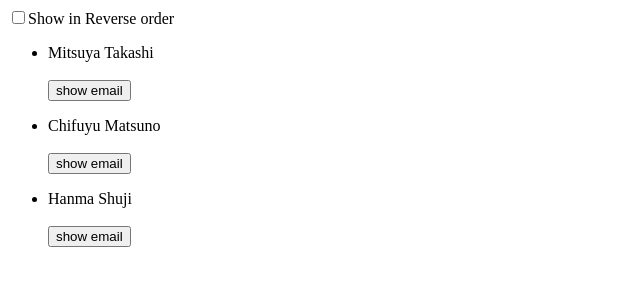
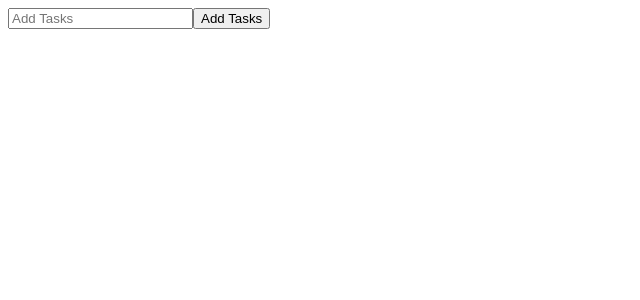
Before and after one commit to mitsuya-creator/reactJS, a React (Create React App) app: page / in a window 1280 px wide. Shown: the top 300 px of the page, without its empty margins (0-640 px from the left). Built offline with nearby package versions, Linux system fonts and the light colour scheme.

Commit message:
CRtaskList

```diff
--- a/src/index.js
+++ b/src/index.js
@@ -1,29 +1,18 @@
 import React from 'react';
 import ReactDOM from 'react-dom/client';
-import initialContact from './reactDev/contactData';
-import ListContacts from './reactDev/misplacedInList';
+import AddTasks from './reactDev/createTasks';
+import ListTask from './reactDev/listTasks';
 import { useState } from 'react';
 
+const initialTasks = [];
+
 export default function App() {
-  const [checkbox, setCheckBox] = useState(false);
-  const displayContacts = [...initialContact];
-  if (checkbox) {
-    displayContacts.reverse();
-  }
+  const [add, setAdd] = useState(initialTasks);
+  console.log(add);
   return (
     <>
-      <label>
-        <input type="checkbox" checked={checkbox} onChange={e => {
-          setCheckBox(e.target.checked);
-        }} />
-        Show in Reverse order
-      </label>
-      <ul>
-        {displayContacts.map(contact =>
-          <ListContacts contact={contact} key={contact.id} />
-        )
-        }
-      </ul>
+      <AddTasks setAdd={setAdd} />
+      <ListTask tasks={add} setTasks={setAdd} />
     </>
   )
 }
--- /dev/null
+++ b/src/reactDev/createTasks.js
@@ -0,0 +1,19 @@
+import React, { useState } from "react";
+
+export default function AddTasks({ setAdd }) {
+    const [text, setText] = useState("");
+    const handleAddBtn = () => {
+        setAdd(newTask => [...newTask, { title: text, done: false, id: text }]);
+        setText("");
+    }
+    const handleOnChange = e => {
+        setText(e.target.value);
+    }
+    return (
+        <>
+            <input type="text" value={text} placeholder="Add Tasks" onChange={e => handleOnChange(e)} />
+            <button type="button" onClick={handleAddBtn}>Add Tasks</button>
+        </>
+    )
+
+}
--- /dev/null
+++ b/src/reactDev/listTasks.js
@@ -0,0 +1,51 @@
+import React, { useState } from "react";
+
+export default function ListTask({ tasks, setTasks }) {
+    const [isEdit, setIsEdit] = useState(false);
+    const handleChange = (t, event) => {
+        let updateTasks = tasks.map(task => {
+            if (task.id === t.id) {
+                return { ...t, done: event.target.checked }
+            } else {
+                return task;
+            }
+        })
+        setTasks(updateTasks);
+    }
+    console.log(isEdit)
+    return (
+        <>
+            <ul>
+                {tasks.map(task => <li key={task.id}>
+                    <input type="checkbox" onChange={e => handleChange(task, e)} checked={task.done} />{task.title}
+                    {isEdit ?
+                        <EditTask tasks={tasks} setTasks={setTasks} taskUpdate={task} setEdit={setIsEdit} /> : <button type="button" onClick={() => setIsEdit(!isEdit)}>Edit</button>
+                    }
+
+                </li>)}
+            </ul>
+        </>
+    )
+}
+
+
+function EditTask({ tasks, setTasks, taskUpdate, setEdit }) {
+    const [text, setText] = useState("");
+    const handleSave = id => {
+        let updateTasks = tasks.map(task => {
+            if (tasks.id === id) {
+                return { ...taskUpdate, title: text }
+            } else {
+                return task;
+            }
+        })
+        setTasks(updateTasks);
+        setEdit(() => false);
+    }
+    return (
+        <>
+            <input type="text" onChange={e => setText(e.target.value)} value={taskUpdate.title} />
+            <button type="button" onClick={handleSave(taskUpdate.id)}>Save</button>
+        </>
+    )
+}
```
Also changed, not shown: src/reactDev/editTasks.js (added, +22 -0 lines).
